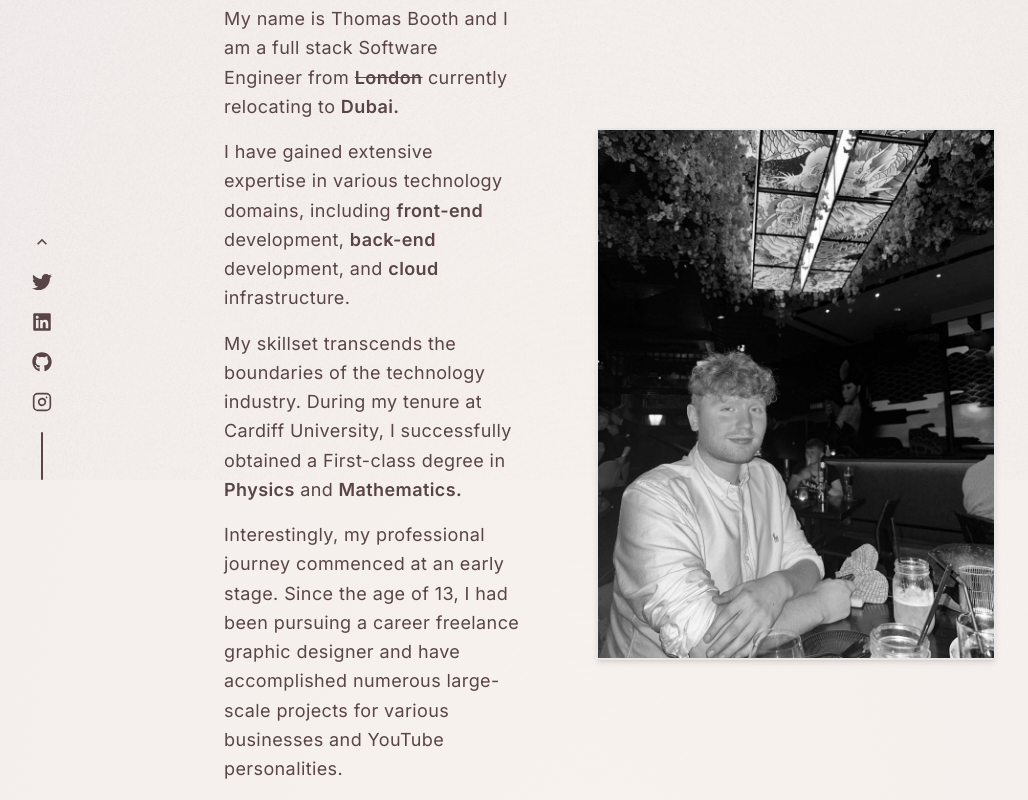
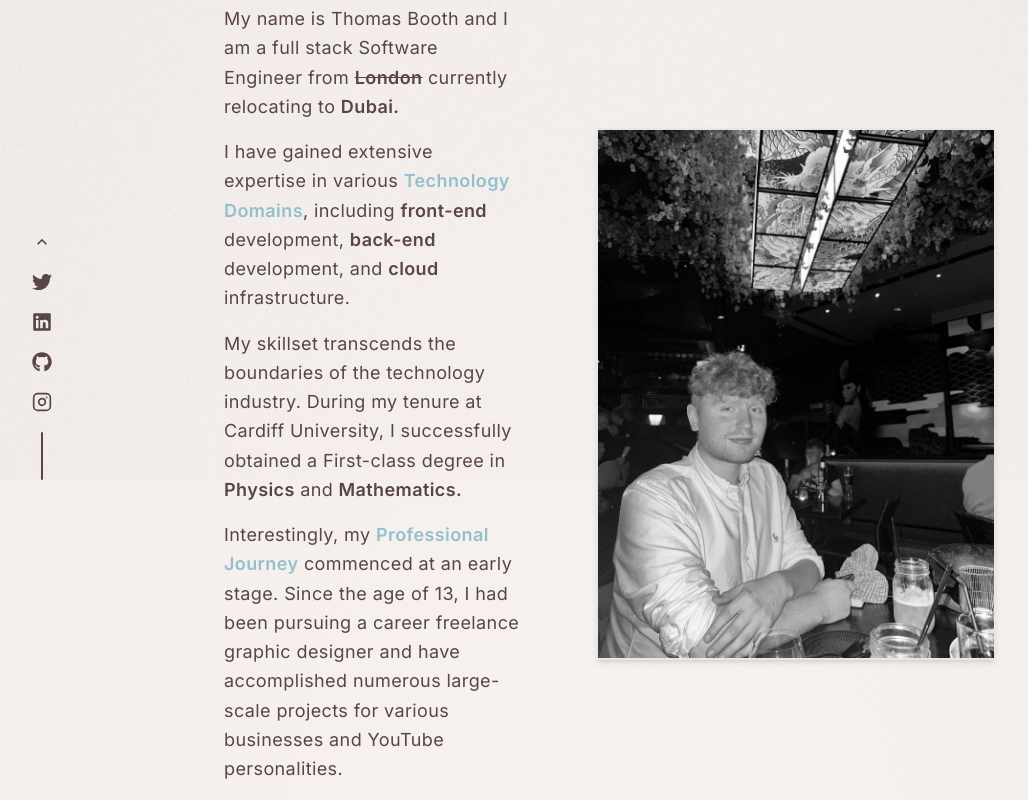
Before and after one commit to thomassbooth/Thomas-Booth-Portfolio, a Next.js app: page /about in a window 1280 px wide. Shown: the part 320-1120 px from the top of the page, without its empty margins (48-1076 px from the left). Built offline with nearby package versions, Linux system fonts and the light colour scheme.

Commit message:
update to scrolling

```diff
--- a/app/about/page.tsx
+++ b/app/about/page.tsx
@@ -19,9 +19,9 @@ const AboutPage = () => {
   <PageTransition width = 'w-4/5'>
     <Title title = 'About me' pageNo = {'02'} slideDirection = {'up'}/>
     <MeClient/>
-    <Subtitle title = {'My Tech Stack'} visable = {{y: '0%'}} hidden = {{y: '30%'}}/>
+    <Subtitle id = {'techstack'} title = {'My Tech Stack'} visable = {{y: '0%'}} hidden = {{y: '30%'}}/>
     <TechClient/>
-    <Subtitle title = {'My Professional Journey'} visable = {{x: '0%'}} hidden = {{x: '30%'}}/>
+    <Subtitle id = {'professionaljourney'} title = {'My Professional Journey'} visable = {{x: '0%'}} hidden = {{x: '30%'}}/>
     <WorkClient/>
   </PageTransition>
   )
--- a/components/Subtitle.tsx
+++ b/components/Subtitle.tsx
@@ -4,17 +4,18 @@ import { motion, useInView } from 'framer-motion'
 import { useRef } from 'react'
 
 interface subtitleProps {
+    id?: string
     title: string
     visable?: {}
     hidden?: {}
 }
 
-const Subtitle: React.FC<subtitleProps> = ({title, visable, hidden}) => {
+const Subtitle: React.FC<subtitleProps> = ({id, title, visable, hidden}) => {
     const ref = useRef(null)
     const isInView = useInView(ref)
   return (
     <>
-        <motion.h2 ref = {ref}
+        <motion.h2 id = {id} ref = {ref}
             className = 'font-bold text-4xl mb-10 flex items-center tracking-wider gap-4'
             initial="hidden"
             whileInView="visible"
--- a/components/about/MeClient.tsx
+++ b/components/about/MeClient.tsx
@@ -4,6 +4,7 @@ import { useScroll, motion } from 'framer-motion';
 import Image from 'next/image'
 import React from 'react'
 import Cities from './Cities';
+import { Link } from 'react-scroll';
 
 
 
@@ -18,13 +19,13 @@ const MeClient = () => {
               My name is Thomas Booth and I am a full stack Software Engineer from <span className = 'font-semibold line-through'>London</span> currently relocating to <span className = 'font-semibold'>Dubai.</span>
           </p>
           <p>
-          I have gained extensive expertise in various technology domains, including <span className = 'font-semibold'>front-end</span> development, <span className = 'font-semibold'>back-end</span> development, and <span className = 'font-semibold'>cloud</span> infrastructure.
+          I have gained extensive expertise in various <Link className = 'cursor-pointer font-semibold text-pastel-blue-light hover:underline' to = 'techstack' smooth = {true} duration = {500}>Technology Domains</Link>, including <span className = 'font-semibold'>front-end</span> development, <span className = 'font-semibold'>back-end</span> development, and <span className = 'font-semibold'>cloud</span> infrastructure.
           </p>
           <p>
           My skillset transcends the boundaries of the technology industry. During my tenure at Cardiff University, I successfully obtained a First-class degree in <span className = 'font-semibold'>Physics</span> and <span className = 'font-semibold'>Mathematics.</span>
           </p>
           <p>
-          Interestingly, my professional journey commenced at an early stage. Since the age of 13, I had been pursuing a career freelance graphic designer and have accomplished numerous large-scale projects for various businesses and YouTube personalities.
+          Interestingly, my <Link className = 'cursor-pointer font-semibold text-pastel-blue-light hover:underline' to = 'professionaljourney' smooth = {true} duration = {500}>Professional Journey</Link> commenced at an early stage. Since the age of 13, I had been pursuing a career freelance graphic designer and have accomplished numerous large-scale projects for various businesses and YouTube personalities.
           </p>
         </div>
 
--- a/components/about/TechClient.tsx
+++ b/components/about/TechClient.tsx
@@ -10,7 +10,7 @@ import Image from 'next/image'
 
 const TechClient = () => {
   return (
-    <div className = 'mt-8 mb-40 md:h-[70vh]'>
+    <div  className = 'mt-8 mb-40 md:h-[70vh]'>
         <motion.p
             initial = {{opacity: 0, x: '-20%'}}
             animate= {{opacity: 1, x: '0%'}}
--- a/package.json
+++ b/package.json
@@ -13,6 +13,7 @@
     "@types/node": "20.2.5",
     "@types/react": "18.2.9",
     "@types/react-dom": "18.2.4",
+    "@types/react-scroll": "^1.8.7",
     "autoprefixer": "10.4.14",
     "eslint": "8.42.0",
     "eslint-config-next": "13.4.4",
@@ -23,6 +24,7 @@
     "react": "18.2.0",
     "react-dom": "18.2.0",
     "react-icons": "^4.9.0",
+    "react-scroll": "^1.8.9",
     "tailwindcss": "3.3.2",
     "typescript": "5.1.3"
   }
```
Also changed, not shown: 1 other file (tests, documents, lock files or other folders).
